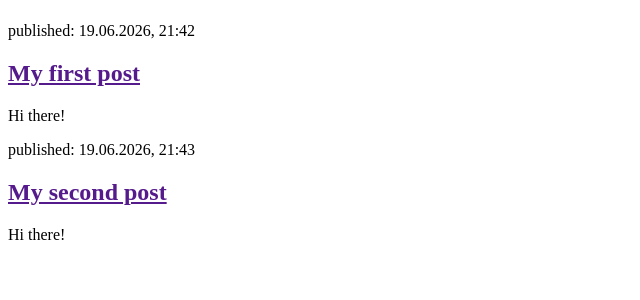
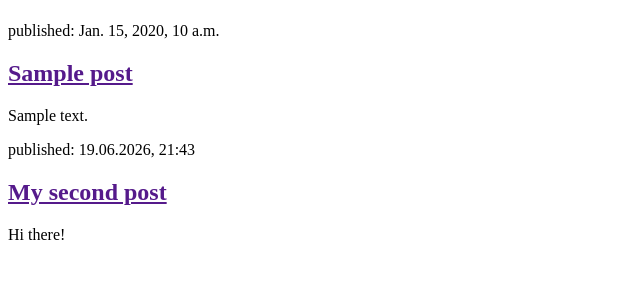
Before and after one commit to ckao0120/my-first-blog, a Django app: page / in a window 1280 px wide. Shown: the part 58-358 px from the top of the page, without its empty margins (0-640 px from the left). Run offline with Django 5.2, Linux system fonts and the light colour scheme; tables that the repository leaves empty hold one stand-in row (values such as "Sample post").

Commit message:
Modified templates to display posts from database.

```diff
--- a/blog/templates/blog/post_list.html
+++ b/blog/templates/blog/post_list.html
@@ -8,11 +8,13 @@
             <h1><a href="/">CK's blog</a></h1>
         </header>
 
-        <article>
-            <time>published: 19.06.2026, 21:42</time>
-            <h2><a href="">My first post</a></h2>
-            <p>Hi there!</p>
-        </article>
+        {% for post in posts %}
+            <article>
+                <time>published: {{post.published_date }}</time>
+                <h2><a href="">{{ post.title  }}</a></h2>
+                <p>{{ post.text|linebreaksbr }}</p>
+            </article>
+        {% endfor %}
 
         <article>
             <time>published: 19.06.2026, 21:43</time>
--- a/blog/views.py
+++ b/blog/views.py
@@ -1,5 +1,8 @@
 from django.shortcuts import render
+from django.utils import timezone
+from .models import Post
 
 # Create your views here.
 def post_list(request):
-    return render(request, 'blog/post_list.html', {})
+    posts = Post.objects.filter(published_date__lte=timezone.now()).order_by('published_date')
+    return render(request, 'blog/post_list.html', {'posts':posts})
```
